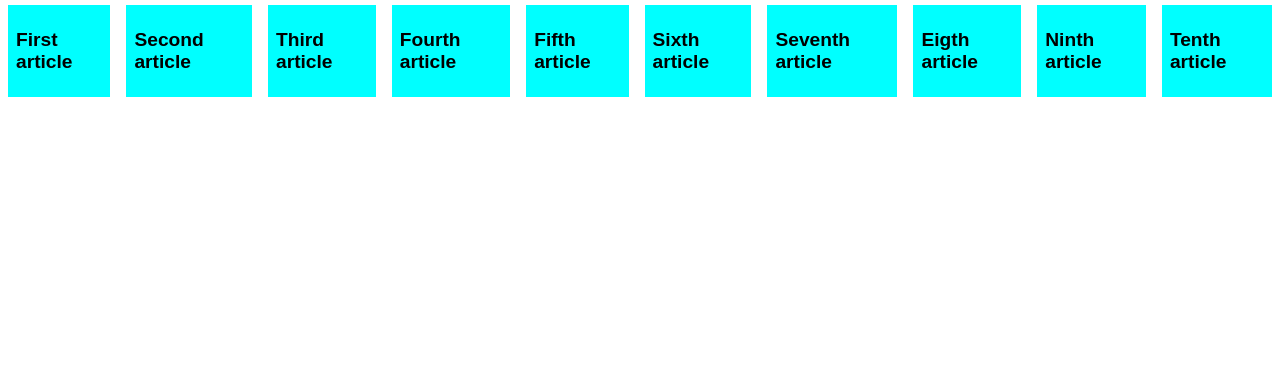
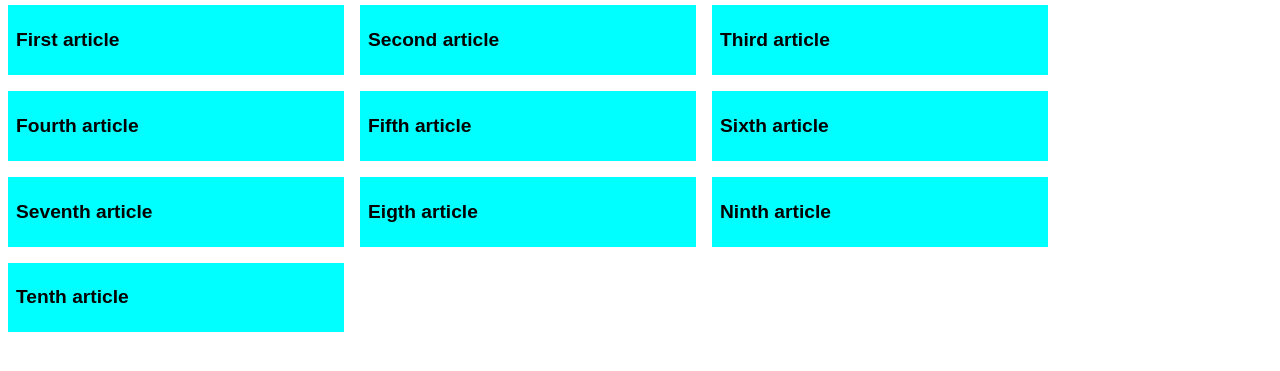
Before and after one commit to johan8863/bootstrap_training, a website: page 2_layout/2_css_mdn_flexbox/index.html in a window 1280 px wide. Shown: the part 103-474 px from the top of the page. Drawn offline with Linux system fonts and the light colour scheme.

Commit message:
flex wrap

```diff
--- a/2_layout/2_css_mdn_flexbox/flex-styles.css
+++ b/2_layout/2_css_mdn_flexbox/flex-styles.css
@@ -24,4 +24,10 @@ section {
     column-reverse
     */
     /* flex-direction: column; */
+    /*
+    Sometimes flex items don't fit into the flex container default or max-width,
+    here is where the flex-wrap: property comes in handy, every item wider than the available
+    space will come to the next line.
+    */
+    flex-wrap: wrap;
 }
--- a/2_layout/2_css_mdn_flexbox/style.css
+++ b/2_layout/2_css_mdn_flexbox/style.css
@@ -23,4 +23,5 @@ article {
     padding: 10px;
     margin: 10px;
     background: aqua;
+    min-width: 400px;
 }
```
